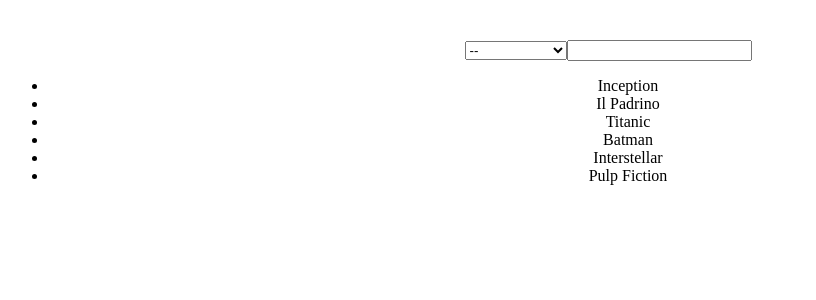
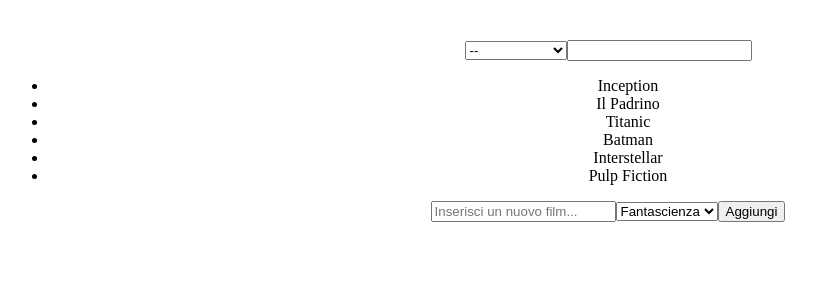
Before and after one commit to AndreaCatapano/react-movie-filter, a React (Vite) app: page / in a window 1280 px wide. Shown: the top 300 px of the page, without its empty margins (32-848 px from the left). Built offline with nearby package versions, Linux system fonts and the light colour scheme.

Commit message:
feat:  created input for new movies

```diff
--- a/src/App.jsx
+++ b/src/App.jsx
@@ -3,30 +3,56 @@ import { useState, useEffect } from 'react'
 
 //Data
 import moviesData from './data/movies.js'
+
 //Css
 import './App.css'
 
+const exampleMovie = {
+  title: '',
+  genre: 'Fantascienza'
+}
+
 function App() {
 
+
   const [movies, setMovies] = useState(moviesData);
+  const [filterdMovies, setFilterdMovies] = useState(movies)
   const [searchedGenre, setSearchedGenre] = useState('');
   const [searchTitle, setSearchTitle] = useState('')
+  const [newMovies, setNewMovies] = useState(exampleMovie);
 
 
 
+  const newMoviesSubmit = (event) => {
+    event.preventDefault();
+    if (newMovies.title.trim() === '') return console.error("Non sono stati inseriti dati");
+
+    const newMoviesObject = {
+      title: newMovies.title,
+      genre: newMovies.genre
+    };
+
+    setMovies([...movies, newMoviesObject]);
+    setNewMovies({ title: '', genre: 'Fantascienza' }); // Reset del form
+  }
+
+
   useEffect(() => {
-    console.log(searchTitle)
-    let result = moviesData;
+    let result = movies;
     if (searchedGenre !== '') {
       result = moviesData.filter(movie => movie.genre === searchedGenre);
     }
 
     if (searchTitle !== '') {
-      result = result.filter(movie => movie.title.includes(searchTitle));
+      result = result.filter(movie => {
+        let movieTitle = movie.title.toLowerCase();
+        let searchWord = searchTitle.toLowerCase();
+        return movieTitle.includes(searchWord);
+      });
     }
 
-    setMovies(result);
-  }, [searchedGenre, searchTitle])
+    setFilterdMovies(result);
+  }, [searchedGenre, searchTitle, movies])
 
   return (
     <>
@@ -42,10 +68,31 @@ function App() {
         <input type="text" value={searchTitle} onChange={e => setSearchTitle(e.target.value)} />
       </div>
       <ul>
-        {movies.map((movie, index) => (
+        {filterdMovies.map((movie, index) => (
           <li key={index}>{movie.title}</li>
         ))}
       </ul>
+
+      <form onSubmit={newMoviesSubmit}>
+        <input
+          type="text"
+          placeholder="Inserisci un nuovo film..."
+          value={newMovies.title}
+          onChange={(e) => setNewMovies({ ...newMovies, title: e.target.value })}
+        />
+
+        <select
+          value={newMovies.genre}
+          onChange={(e) => setNewMovies({ ...newMovies, genre: e.target.value })}
+        >
+          <option value="Fantascienza">Fantascienza</option>
+          <option value="Thriller">Thriller</option>
+          <option value="Romantico">Romantico</option>
+          <option value="Azione">Azione</option>
+        </select>
+
+        <button>Aggiungi</button>
+      </form>
     </>
   )
 }
```
